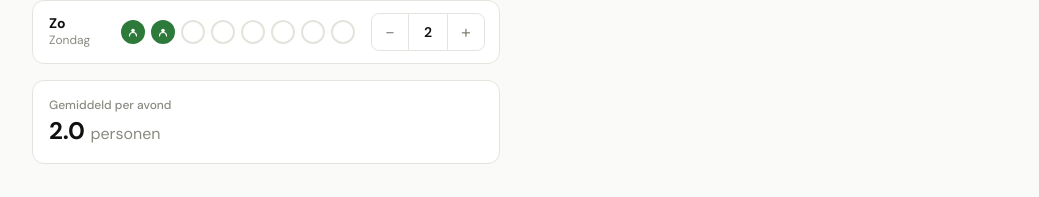
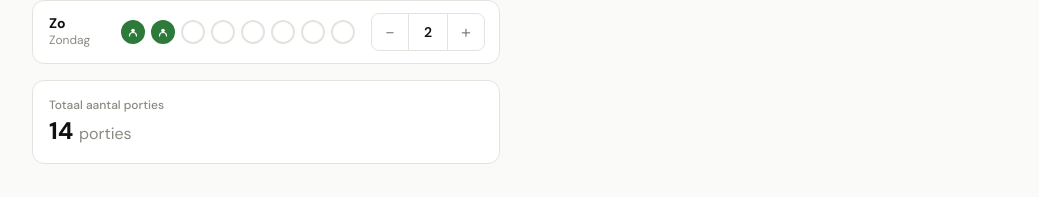
Before and after one commit to Kr0sFyr3-Q42/Lettuce, a Next.js app: page / in a window 1280 px wide. Shown: the part 609-806 px from the top of the page, without its empty margins (120-1159 px from the left). Built offline with nearby package versions, Linux system fonts and the light colour scheme; no server answers; the database is empty.

Commit message:
fix: toon totaal aantal porties ipv gemiddelde

```diff
--- a/src/app/page.tsx
+++ b/src/app/page.tsx
@@ -38,7 +38,6 @@ export default function Home() {
 
   const anyPersons    = Object.values(personsPerDay).some(n => n > 0)
   const totalPersons  = Object.values(personsPerDay).reduce((a, b) => a + b, 0)
-  const avgPersons    = (totalPersons / 7).toFixed(1)
   const activeTagCount = new Set([
     ...tagAssignments.allDays,
     ...Object.values(tagAssignments.perDay).flat(),
@@ -63,8 +62,8 @@ export default function Home() {
             </p>
             <PeoplePicker value={personsPerDay} onChange={setPersonsPerDay} />
             <Card className="mt-4 p-4">
-              <p className="text-xs font-medium text-muted-foreground">Gemiddeld per avond</p>
-              <p className="text-2xl font-bold mt-0.5">{avgPersons} <span className="text-base font-normal text-muted-foreground">personen</span></p>
+              <p className="text-xs font-medium text-muted-foreground">Totaal aantal porties</p>
+              <p className="text-2xl font-bold mt-0.5">{totalPersons} <span className="text-base font-normal text-muted-foreground">porties</span></p>
             </Card>
           </div>
 
```
